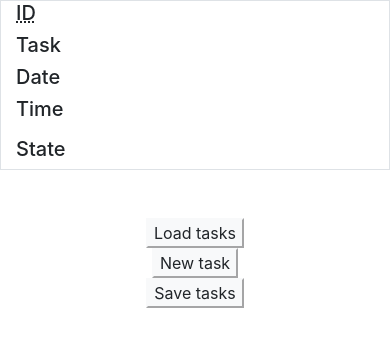
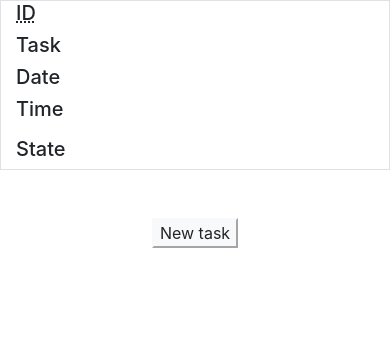
Before and after one commit to Duskbane/test-task, a Flask app: page / in a window 390 px wide. Shown: the top 347 px of the page. Run offline with Flask 3, Linux system fonts and the light colour scheme; data that the repository does not hold is empty; parts of the project's set-up code (start-up, migrations or seed data) failed here and were passed over; some libraries are stand-ins or nearby versions.

Commit message:
feat: Changes on website apply directly to DB
Tasks are loaded as soon as website is loaded; save button is no longer necessary; load button is no longer necessary; task id is generated at DB level and just being copied on frontend.

```diff
--- a/app.py
+++ b/app.py
@@ -93,23 +93,45 @@ def gets():
     # same applies to functions below
     return render_template("ToDo.html")
 
-@app.route('/add', methods=['POST'])
+@app.route('/add', methods=['POST', 'GET'])
 def getTask():
-    requestData = request.get_json()
+    if request.method == 'POST':
+        requestData = request.get_json()
 
-    newTask = getTaskDataFromRequest(requestData)
-    taskList.append(newTask)
-    return render_template("ToDo.html")
+        newTask = getTaskDataFromRequest(requestData)
+
+        conn = connectToDatabase(databaseInfo)
+        cursor = conn.cursor()
+
+        cursor.execute("INSERT INTO tasks (text, date, state) \
+                        VALUES ('%s', '%s', %s);" %(newTask.info, newTask.date, newTask.state))
+        conn.close()
+
+        return render_template("ToDo.html")
+    # id
+    if request.method == 'GET':
+        conn = connectToDatabase(databaseInfo)
+        cursor = conn.cursor()
+
+        cursor.execute("SELECT * FROM tasks ORDER BY id DESC LIMIT 1")
+        task = cursor.fetchone()
+
+        conn.close()
+        return json.dumps(task[0])
 
 @app.route('/change', methods=['POST'])
 def changeState():
     requestData = request.get_json()
 
-    modifiedTask = getTaskDataFromRequest(requestData)
-    for i in range(len(taskList)):
-        if taskList[i].id == modifiedTask.id:
-            taskList[i] = modifiedTask
-            break
+    conn = connectToDatabase(databaseInfo)
+    cursor = conn.cursor()
+
+    cursor.execute("UPDATE tasks \
+                    SET state = ('%s') \
+                    WHERE id = ('%s'); \
+                    " %( requestData['state'], int(requestData['id_t'])) )
+
+    conn.close()
     return render_template("ToDo.html")
 
 @app.route('/delete', methods=['POST'])
@@ -118,27 +140,11 @@ def deleteTask():
 
     # this time request only returns id
     taskIDToDelete = requestData
-    for i in range(len(taskList)):
-        # conversion id to string only needed here, because
-        # in the functions above ids are being compared to ids
-        # and taskIDToDelete is an int
-        if str(taskList[i].id) == taskIDToDelete:
-            del taskList[i]
-            break
-    return render_template("ToDo.html")
 
-@app.route('/save', methods=['POST'])
-def saveTasks():
-    requestData = request.get_json()
-
-    # example data - [{'id_t': '5', 'text': 'fwerqr', 'date': '2024-03-06T14:53:00.328Z', 'state': False}]
     conn = connectToDatabase(databaseInfo)
     cursor = conn.cursor()
+    cursor.execute("DELETE FROM tasks WHERE id = ('%s');" %(taskIDToDelete))
 
-    for i in requestData:
-        cursor.execute("INSERT INTO tasks (text, date, state) \
-                        VALUES ('%s', '%s', %s);" %(i['text'], i['date'], i['state']))
-    conn.close()
     return render_template("ToDo.html")
 
 @app.route('/load', methods=['GET'])
@@ -150,7 +156,6 @@ def loadTasks():
     cursor.execute("SELECT * FROM tasks")
     tasks = cursor.fetchall()
 
-    cursor.execute("DELETE FROM tasks")
     conn.close()
 
     # tasks - tuple, so date can't be just swapped like tasks[2] = newDate
--- a/static/script.js
+++ b/static/script.js
@@ -1,5 +1,8 @@
 let id = 0;
 let tasks = [];
+
+// on loading a page
+loadTasks();
 
 class Task {
 	constructor(id_t, text, date, state) {
@@ -41,9 +44,8 @@ function addTask() {
 		cells.push(new_cell);
 	}
 
+	cells[1].innerHTML = "";
 	cells[2].className = "col-sm-6";
-	cells[1].id = ++id;
-	cells[1].innerHTML = id;
 	cells[2].innerHTML = '<input class="inp lab" id ="in"\
 		placeholder="What do you want to do?" autofocus></input> \
 		<button class="btn-light" id="btn_cnf" onclick="confirmTask()">Confirm</button>';
@@ -94,26 +96,45 @@ function confirmTask() {
 	label.nextElementSibling.nextElementSibling.innerHTML = time;
 
 	// default state for a task if false (not done)
-	let newTask = new Task(label.parentElement.firstElementChild.nextElementSibling.id, text, now, false);
+	let newTask = new Task(0, text, now, false);
 	tasks.push(newTask);
-
-	// send new task to app.py
-	///////////////////////////////////////////////////
-	// does not produce an error, but does it work?
-	fetch('/add', {
+	// send new task to db
+	sendTask(newTask);
+}
+async function sendTask(newTask){
+	await fetch('/add', {
 		"method": "POST",
 		"headers": {"Content-Type": "application/json"},
 		"body": JSON.stringify(newTask),
-	}).then() // parameter expected?
-	///////////////////////////////////////////////////
+	}).then(_ => {
 
-	let img = label.parentElement.lastElementChild;
+	// get task ID
+	recieveID().then(data => {
+	idDiv = document.getElementById("top").nextElementSibling.firstElementChild.nextElementSibling;
+	idDiv.innerHTML = data;
+	idDiv.id = data;
+
+	let img = idDiv.parentElement.lastElementChild;
 	img.innerHTML = '<img src="static/cross.png" style="width:50%"></img>'
 
 	let doneButton = img.previousSibling;
-	doneButton.innerHTML = `<button class="btn-light" onclick="doneTask(${id})">Done!</button>`
+	doneButton.innerHTML = `<button class="btn-light" onclick="doneTask(${data})">Done!</button>
+							<button class="btn-light" onclick="deleteTask(${data})">Delete</button>`
+	});
+	});
 }
 
+async function recieveID() {
+	response = await fetch('/add', {
+		"method": "GET",
+		"headers": {"Content-Type": "application/json"},
+	})
+
+	data = await response.json();
+    return data;
+}
+
+// id is Number
 function doneTask(id) {
 
 	// the number in the ID column on the website
@@ -126,19 +147,17 @@ function doneTask(id) {
 	btn.innerHTML =`<button class="btn-light" onclick="undoTask(${id})">Undo</button>
 					<button class="btn-light" onclick="deleteTask(${id})">Delete</button>`;
 
-	for (let i of tasks){
-		if (i.id_t == id){
-			i.state = true;
+	// updated info is sent to app.py
+	let t = {
+		id_t: id,
+		state: true,
+	}
 
-			// updated info is sent to app.py
 	fetch('/change', {
 		"method": "POST",
 		"headers": {"Content-Type": "application/json"},
-				"body": JSON.stringify(i),
+		"body": JSON.stringify(t),
 	}).then()
-			break;
-		}
-	}
 }
 
 function undoTask(id) {
@@ -147,20 +166,19 @@ function undoTask(id) {
 	state.innerHTML = '<img src="static/cross.png" style="width:50%"></img>'
 
 	let btn = state.previousElementSibling;
-	btn.innerHTML =`<button class="btn-light" onclick="doneTask(${id})">Done!</button>`;
+	btn.innerHTML =`<button class="btn-light" onclick="doneTask(${id})">Done!</button>
+					<button class="btn-light" onclick="deleteTask(${id})">Delete</button>`;
 
-	for (let i of tasks){
-		if (i.id_t == id){
-			i.state = false;
+	let t = {
+		id_t: id,
+		state: false,
+	}
 
-			// updated info is sent to app.py
 	fetch('/change', {
 		"method": "POST",
 		"headers": {"Content-Type": "application/json"},
-				"body": JSON.stringify(i),
+		"body": JSON.stringify(t),
 	}).then()
-		}
-	}
 }
 
 function deleteTask(id) {
@@ -168,21 +186,11 @@ function deleteTask(id) {
 	let outerDiv = taskNumber.parentElement;
 	outerDiv.remove();
 
-	for (let i = 0; i < tasks.length; i++){
-		if (tasks[i].id_t == id){
-
-			// task gets deleted locally
-			tasks.splice(i,1);
-
-			// app.py also recieves the id of the task to delete
 	fetch('/delete', {
 		"method": "POST",
 		"headers": {"Content-Type": "application/json"},
-				"body": tasks[i].id_t,
+		"body": JSON.stringify(id),
 	}).then()
-			break;
-		}
-	}
 }
 
 // date_s - string
@@ -208,14 +216,6 @@ function timeWithoutDate(date_s){
 	return 'Not set'
 }
 function loadTasks(){
-
-	// load, save, and add task can't be done unless the current task is confirmed
-	let inputField = document.getElementById('in');
-	if (inputField != undefined) {
-		flashContinueButton(inputField);
-		return;
-	}
-
 	fetch('/load', {
 		"method": "GET",
 		"headers": {"Content-Type": "application/json"},
@@ -238,17 +238,18 @@ function loadTasks(){
 				cells.push(new_cell);
 			}
 			cells[2].className = "col-sm-6";
-			cells[1].id = ++id;
-			cells[1].innerHTML = id;
+			cells[1].id = d[0];
+			cells[1].innerHTML = d[0];
 			cells[2].innerHTML = d[1];
 			cells[3].innerHTML = dateWithoutTime(d[2]);
 			cells[4].innerHTML = timeWithoutDate(d[2]);
 
 			// these depend on the state
 			cells[5].innerHTML = (d[3]) ?
-			`<button class="btn-light" onclick="undoTask(${id})">Undo</button>
-			<button class="btn-light" onclick="deleteTask(${id})">Delete</button>` :
-			`<button class="btn-light" onclick="doneTask(${id})">Done!</button>`;
+			`<button class="btn-light" onclick="undoTask(${d[0]})">Undo</button>
+			<button class="btn-light" onclick="deleteTask(${d[0]})">Delete</button>` :
+			`<button class="btn-light" onclick="doneTask(${d[0]})">Done!</button>
+			<button class="btn-light" onclick="deleteTask(${d[0]})">Delete</button>`;
 			cells[6].innerHTML = (d[3]) ?
 			'<img src="static/checked.png" style="width:50%"></img>' :
 			'<img src="static/cross.png" style="width:50%"></img>';
@@ -261,32 +262,9 @@ function loadTasks(){
 			title.after(new_line);
 
 			// save tasks locally in Array
-			let newTask = new Task(id, d[1], new Date( Date.parse(d[2]) ), d[3]);
+			let newTask = new Task(d[0], d[1], new Date( Date.parse(d[2]) ), d[3]);
 			tasks.push(newTask);
 
 		};
 	})
 }
-
-function saveTasks(){
-
-	// load, save, and add task can't be done unless the current task is confirmed
-	let inputField = document.getElementById('in');
-	if (inputField != undefined) {
-		flashContinueButton(inputField);
-		return;
-	}
-
-	fetch('/save', {
-		"method": "POST",
-		"headers": {"Content-Type": "application/json"},
-		"body": JSON.stringify(tasks),
-	}).then()
-
-	let title = document.getElementById('top');
-	for (let i = 0; i < tasks.length; i++) {
-		let taskLine = title.nextElementSibling;
-		taskLine.remove();
-	}
-	tasks.length = 0;
-}
--- a/templates/ToDo.html
+++ b/templates/ToDo.html
@@ -28,16 +28,8 @@
 			<div class="col-sm-1"><h5></h5></div>
 			<div class="col-sm-1"><h5>State</h5></div>
 		</div>
-		<div class="row text-center pt-5">
-			<div class = "col-sm-4">
-				<button type="button" class="btn-light" onclick="loadTasks()">Load tasks</button>
-			</div>
-			<div class = "col-sm-4">
-				<button type="button" id="new_t" class="btn-light" onclick="addTask()">New task</button>
-			</div>
-			<div class = "col-sm-4">
-				<button type="button" class="btn-light" onclick="saveTasks()">Save tasks</button>
-			</div>
+		<div class="text-center pt-5">
+			<button type="button" id="new_t" class="btn-light" onclick="addTask()">New task</button>
 		</div>
 		<script src="../static/script.js"></script>
 	</body>
```
Also changed, not shown: 2 other files. Lines whose indentation alone changed are shown as unchanged.
